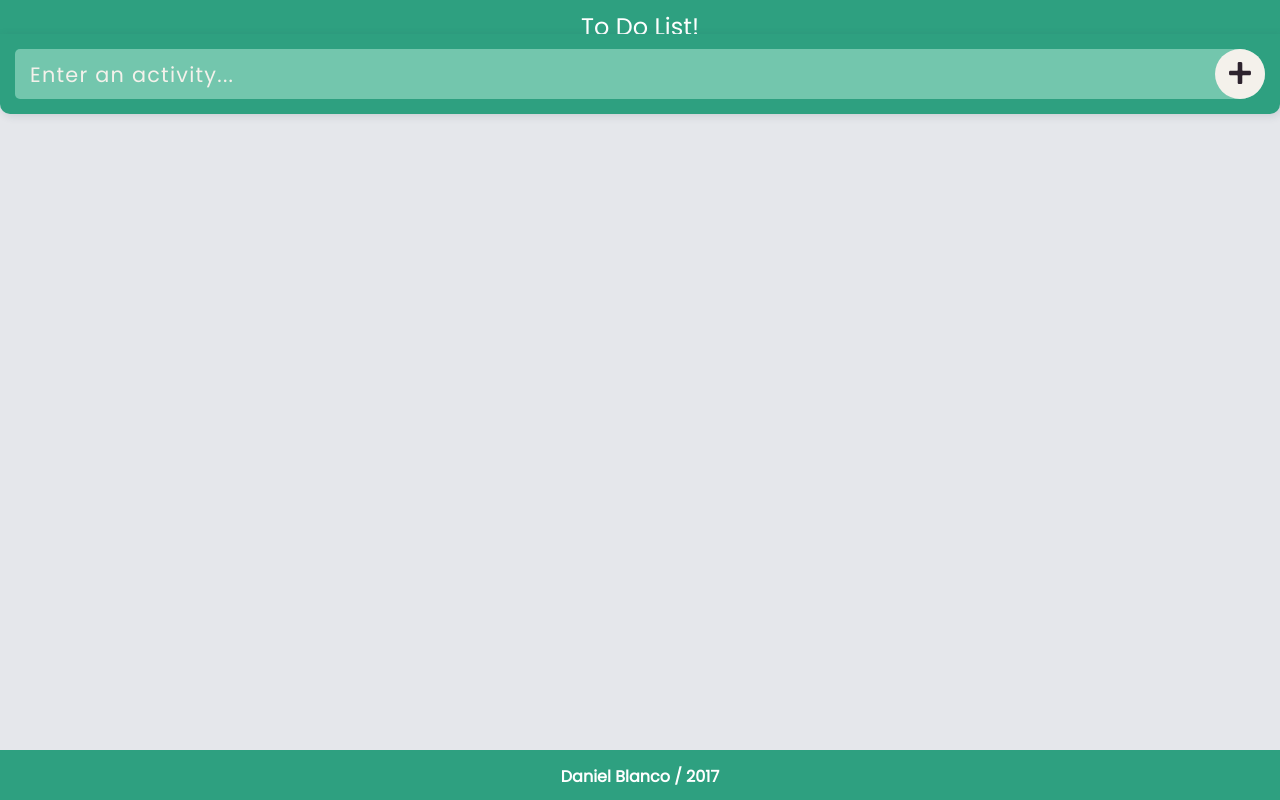
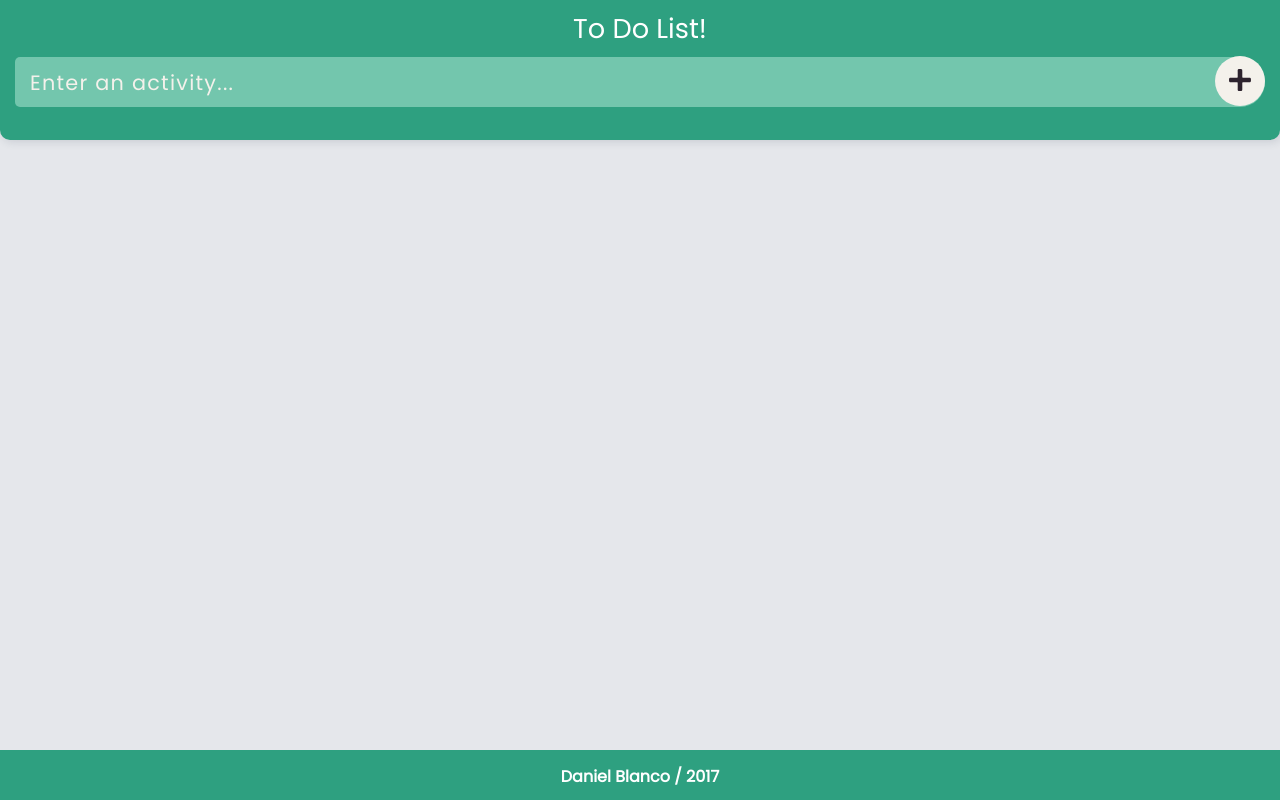
Before and after one commit to paradigm1984/to-do-list, a plain HTML site: page index.html in a window 1280 px wide. Drawn offline with nearby package versions, Linux system fonts and the light colour scheme; a web font is replaced by a local one.

Commit message:
fixing header error 2

```diff
--- a/Assets/style.css
+++ b/Assets/style.css
@@ -19,21 +19,11 @@ font-family: 'Poppins', sans-serif;
 	padding: 80px 0px 0px 0px;
 }
 
-.title-box {
-	background-color: #2EA080;
-	width: 100%;
-	height: 35px;
-	position: absolute;
-	top: 0;
-	left: 0;
-	z-index: 5;
-}
-
 .title {
 	text-align: center;
 	color: white;
-	margin: 1.2%;
-	font-size: 1.5em;
+	margin-bottom: 15px;
+	font-size: 1.7em;
 	font-family: 'Poppins', sans-serif;
 	z-index: 6;
 }
@@ -41,10 +31,10 @@ font-family: 'Poppins', sans-serif;
 
 .top-bar {
 	width: 100%;
-	height: 80px;
+	height: 140px;
 	padding: 15px;
-	position: fixed;
-	top: 34px;
+	position: absolute;
+	top: 0;
 	left: 0;
 	z-index: 4;
 	background-color: #2EA080;
@@ -85,7 +75,7 @@ button.submit-top {
 	width: 50px;
 	height: 50px;
 	position: absolute;
-	top: 15px;
+	top: 56px;
 	right: 15px;
 	background-color: #f4f1eb;
 	border-radius: 25px;
--- a/index.html
+++ b/index.html
@@ -20,16 +20,15 @@
 	</head>
 
 	<body id="bod">
-		<div class="title-box">
+		<div class="top-bar">
 			<h1 class="title"> To Do List! </h1>
-			<div class="top-bar">
 			<input class="header-input" type="text" placeholder="Enter an activity..." id="itemField">
 			<button class="submit-top" id="addButton">
 				<!-- plus sign icon -->
 				<svg version="1.1" id="plus" xmlns="http://www.w3.org/2000/svg" xmlns:xlink="http://www.w3.org/1999/xlink" x="0px" y="0px" width="22px" height="22px" viewBox="0 0 287.506 287.506" enable-background="new 0 0 287.506 287.506" xml:space="preserve"><g><path fill="#2D232E" d="M200.095,173.733c-14.474,0-21.192-0.518-23.777,2.067c-3.102,3.102-2.584,9.82-2.584,24.294v53.812c0,23.261,2.584,33.599-29.98,33.599s-29.98-10.338-29.98-33.599v-53.812c0-14.474,1.034-21.709-2.067-24.294s-9.821-2.067-24.294-2.067H33.598c-23.26,0-33.598,2.584-33.598-29.98s10.338-29.98,33.598-29.98h53.813c14.473,0,21.192,0.518,24.294-2.584c2.585-2.584,2.067-9.304,2.067-23.777V33.598c0-23.26-2.584-33.598,29.98-33.598s29.98,10.338,29.98,33.598v53.813c0,14.473,0,20.676,2.584,23.777c2.584,3.102,9.303,2.584,23.777,2.584h53.812c23.261,0,33.599-2.584,33.599,29.98s-10.338,29.98-33.599,29.98H200.095z"/></g></svg>
 			</button><!--END "submit-top" -->
 		</div><!--END "top-bar" -->
-		</div><!--END "container" -->
+
 
 		<div class="container">
 			<h1 class="hidden" id="toDoHeader"> To Do: </h1> <!-- use the id to give it a relative postiion-->
```
Lines whose indentation alone changed are shown as unchanged.
